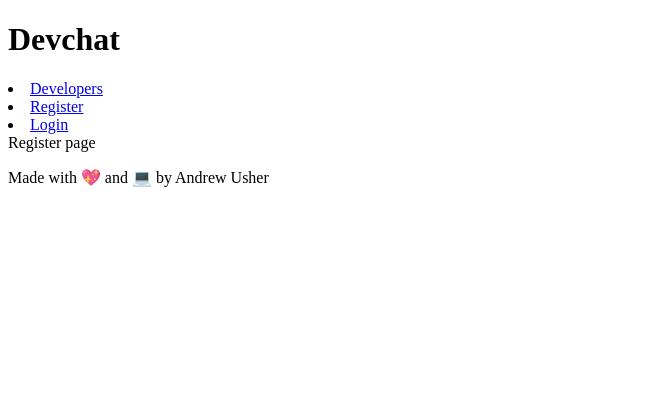
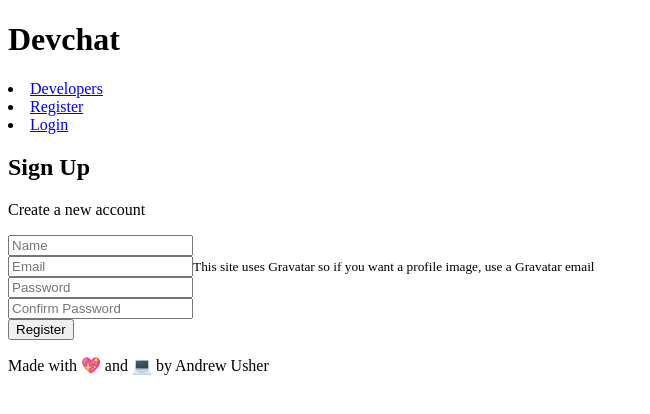
Before and after one commit to AndrewUsher/devchat, a React app: page /register in a window 1280 px wide. Shown: the top 414 px of the page, without its empty margins (0-650 px from the left). Built offline with nearby package versions, Linux system fonts and the light colour scheme.

Commit message:
Complete register form

```diff
--- a/src/client/components/Register.js
+++ b/src/client/components/Register.js
@@ -1,9 +1,113 @@
 import React, { Component } from 'react'
+import axios from 'axios'
 
 class Register extends Component {
+  constructor (props) {
+    super(props)
+    this.state = {
+      name: '',
+      email: '',
+      password: '',
+      password2: '',
+      errors: {}
+    }
+
+    this.formChange = this.formChange.bind(this)
+    this.formSubmit = this.formSubmit.bind(this)
+  }
+
+  formChange (event) {
+    const { name, value } = event.target
+    this.setState({
+      [name]: value
+    })
+  }
+
+  formSubmit (event) {
+    event.preventDefault()
+
+    const { name, email, password, password2 } = this.state
+    const user = {
+      name,
+      email,
+      password,
+      password2
+    }
+
+    axios
+      .post('http://localhost:3000/api/users/register', user, { mode: 'no-cors' })
+      .then(res => console.log(res.data))
+      .catch(error => this.setState({ errors: error.response.data }))
+  }
+
   render () {
+    const { errors } = this.state
+    const { name, email, password, password2 } = this.state
+
     return (
-      <div>Register page</div>
+      <div className="register">
+        <div className="container">
+          <h2>Sign Up</h2>
+          <p>
+            Create a new account
+          </p>
+          <form noValidate onSubmit={this.formSubmit}>
+            <div className="form-group">
+              <input
+                type="text"
+                placeholder="Name"
+                name="name"
+                value={name}
+                onChange={this.formChange}
+              />
+              {errors.name && (
+                <div className="form-invalid">{errors.name}</div>
+              )}
+            </div>
+            <div className="form-group">
+              <input
+                type="email"
+                placeholder="Email"
+                name="email"
+                value={email}
+                onChange={this.formChange}
+              />
+              {errors.email && (
+                <div className="invalid-feedback">{errors.email}</div>
+              )}
+              <small>
+                This site uses Gravatar so if you want a profile image, use
+                a Gravatar email
+              </small>
+            </div>
+            <div className="form-group">
+              <input
+                type="password"
+                placeholder="Password"
+                name="password"
+                value={password}
+                onChange={this.formChange}
+              />
+              {errors.password && (
+                <div className="invalid-feedback">{errors.password}</div>
+              )}
+            </div>
+            <div className="form-group">
+              <input
+                type="password"
+                placeholder="Confirm Password"
+                name="password2"
+                value={password2}
+                onChange={this.formChange}
+              />
+              {errors.password2 && (
+                <div className="invalid-feedback">{errors.password2}</div>
+              )}
+            </div>
+            <input type="submit" value="Register" />
+          </form>
+        </div>
+      </div>
     )
   }
 }
```
